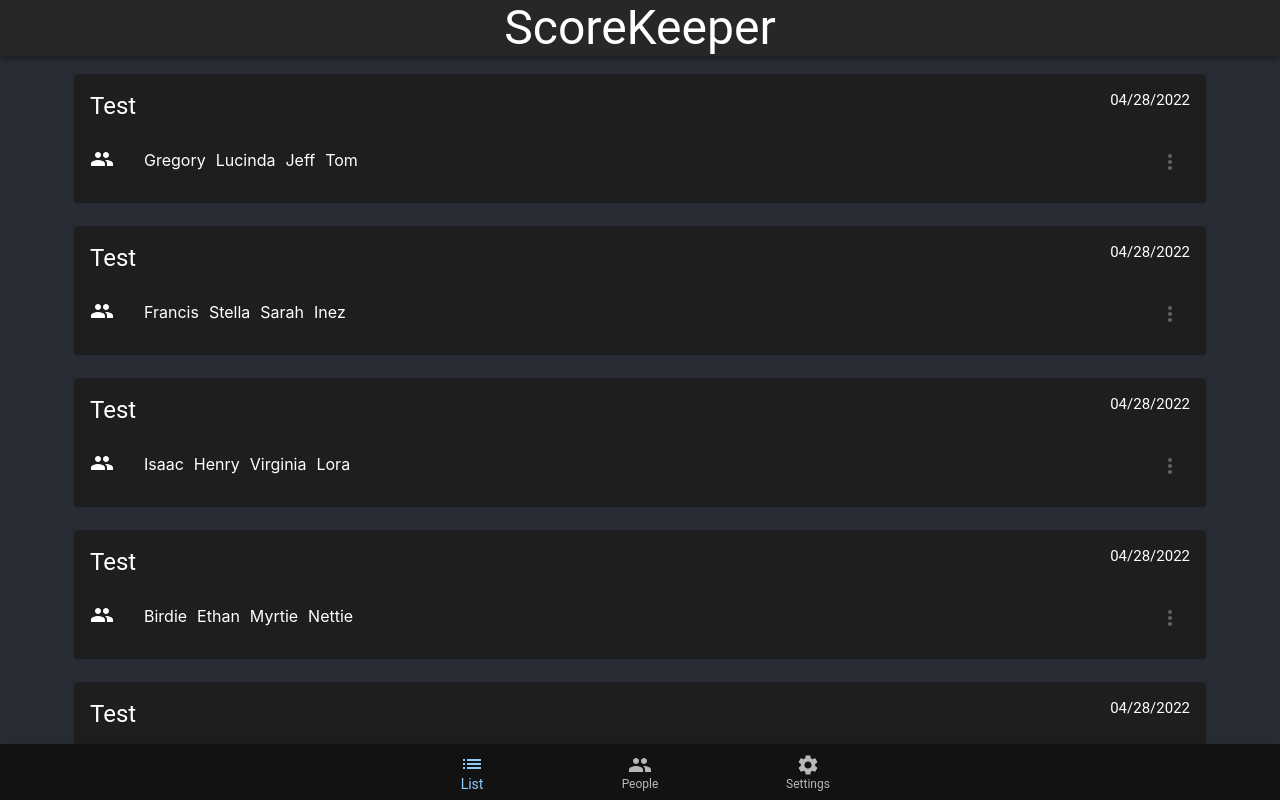
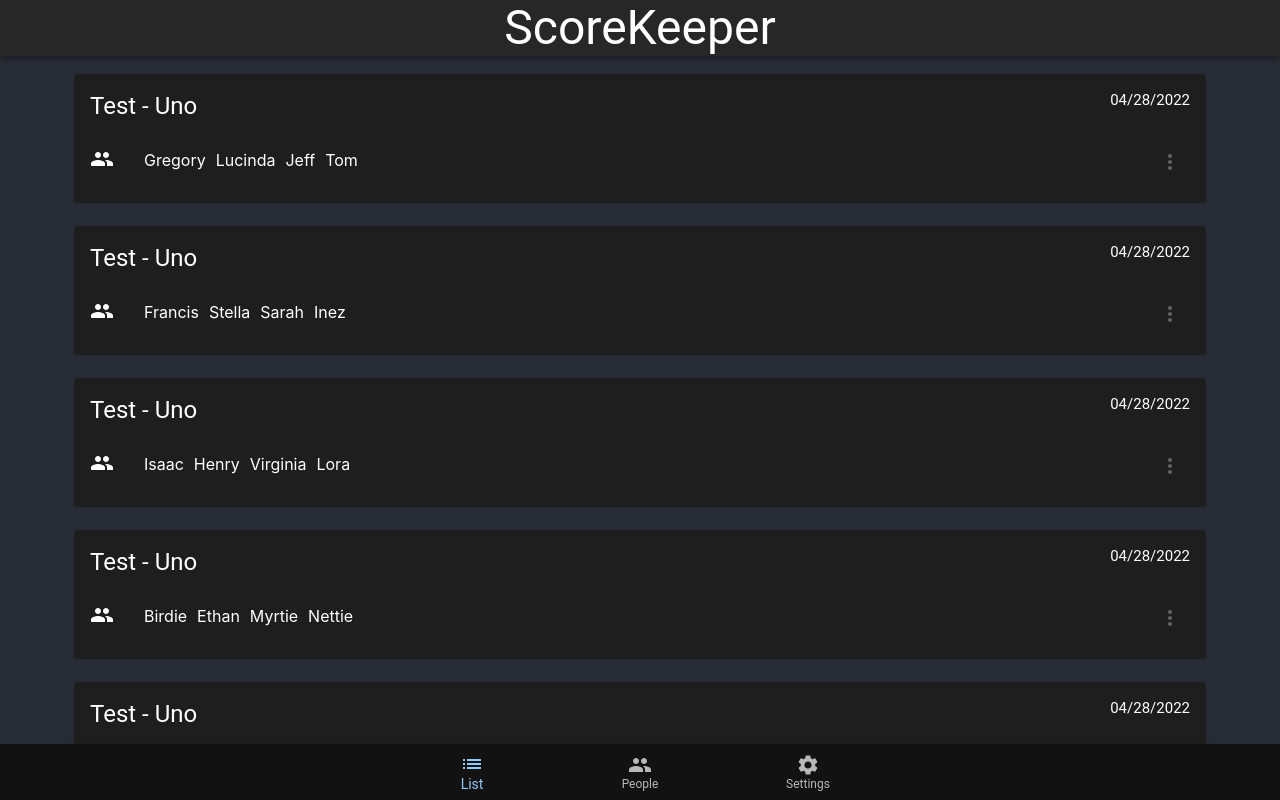
Before and after one commit to motoole/scorekeeper, a React (Create React App) app: page / in a window 1280 px wide. Shown: the top 800 px of the page. Built offline with nearby package versions, Linux system fonts and the light colour scheme.

Commit message:
Fixed json. Fixed double render issue.

```diff
--- a/src/Content.js
+++ b/src/Content.js
@@ -52,7 +52,7 @@
             }}>
             <CardContent>
               <Typography variant="h5" component="div">
-              Test {game.gameType['name']}
+              Test - {game.gameType['name']}
                 <Typography variant="div" component="div" sx={{
                   float: 'right',
                   fontSize: 15
--- a/src/data/gameData.json
+++ b/src/data/gameData.json
@@ -2,10 +2,10 @@
   "gamesData": [
     {
       "gameId" : 861,
-      "gameType" : [{
+      "gameType" : {
         "name" : "Uno",
         "type" : "Uno"
-      }],
+      },
       "startDate" : "2022-04-28T00:44:41.456Z",
       "scores" : [
         { "pName" : "Gregory", "pScore" : 15 },
@@ -17,10 +17,10 @@
     },
     {
       "gameId" : 406,
-      "gameType" : [{
+      "gameType" : {
         "name" : "Uno",
         "type" : "Uno"
-      }],
+      },
       "startDate" : "2022-04-28T00:44:41.456Z",
       "scores" : [
         { "pName" : "Francis", "pScore" : 1 },
@@ -32,10 +32,10 @@
     },
     {
       "gameId" : 749,
-      "gameType" : [{
+      "gameType" : {
         "name" : "Uno",
         "type" : "Uno"
-      }],
+      },
       "startDate" : "2022-04-28T00:44:41.456Z",
       "scores" : [
         { "pName" : "Isaac", "pScore" : 6 },
@@ -47,10 +47,10 @@
     },
     {
       "gameId" : 546,
-      "gameType" : [{
+      "gameType" : {
         "name" : "Uno",
         "type" : "Uno"
-      }],
+      },
       "startDate" : "2022-04-28T00:44:41.456Z",
       "scores" : [
         { "pName" : "Birdie", "pScore" : 320 },
@@ -62,11 +62,10 @@
     },
     {
       "gameId" : 412,
-      "gameType" : [{
+      "gameType" : {
         "name" : "Uno",
-
         "type" : "Uno"
-      }],
+      },
       "startDate" : "2022-04-28T00:44:41.456Z",
       "scores" : [
         { "pName" : "Sam", "pScore" : 150 },
@@ -77,11 +76,11 @@
       "numRounds" : 20
     },
     {
-      "gameId" : 861,
-      "gameType" : [{
+      "gameId" : 29,
+      "gameType" : {
         "name" : "Uno",
          "type" : "Uno"
-      }],
+      },
       "startDate" : "2022-04-28T00:44:41.456Z",
       "scores" : [
         { "pName" : "Winifred", "pScore" : 368 },
--- a/src/index.js
+++ b/src/index.js
@@ -6,9 +6,9 @@
 
 const root = ReactDOM.createRoot(document.getElementById('root'));
 root.render(
-  <React.StrictMode>
+  <>
     <App />
-  </React.StrictMode>
+  </>
 );
 
 // If you want to start measuring performance in your app, pass a function
```
